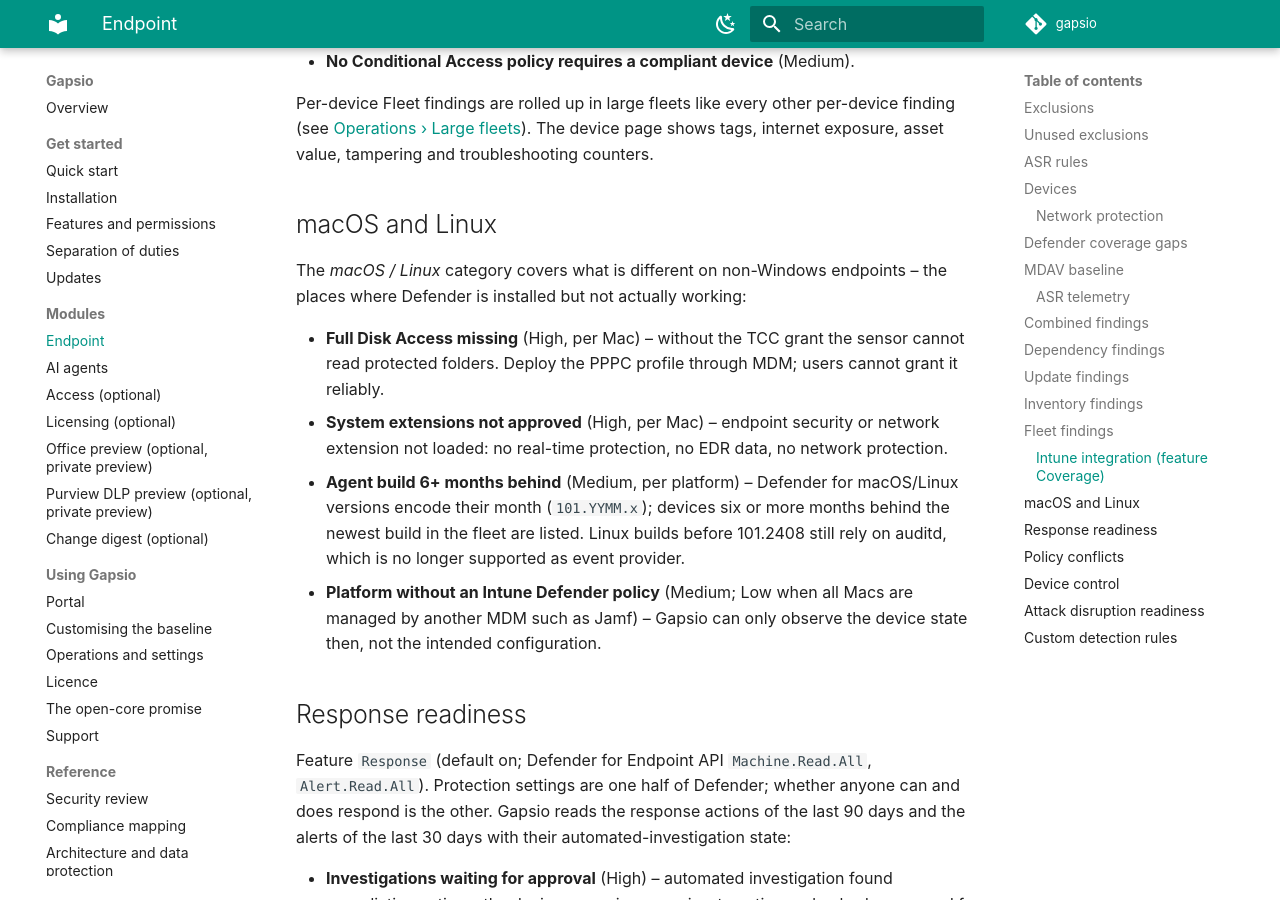
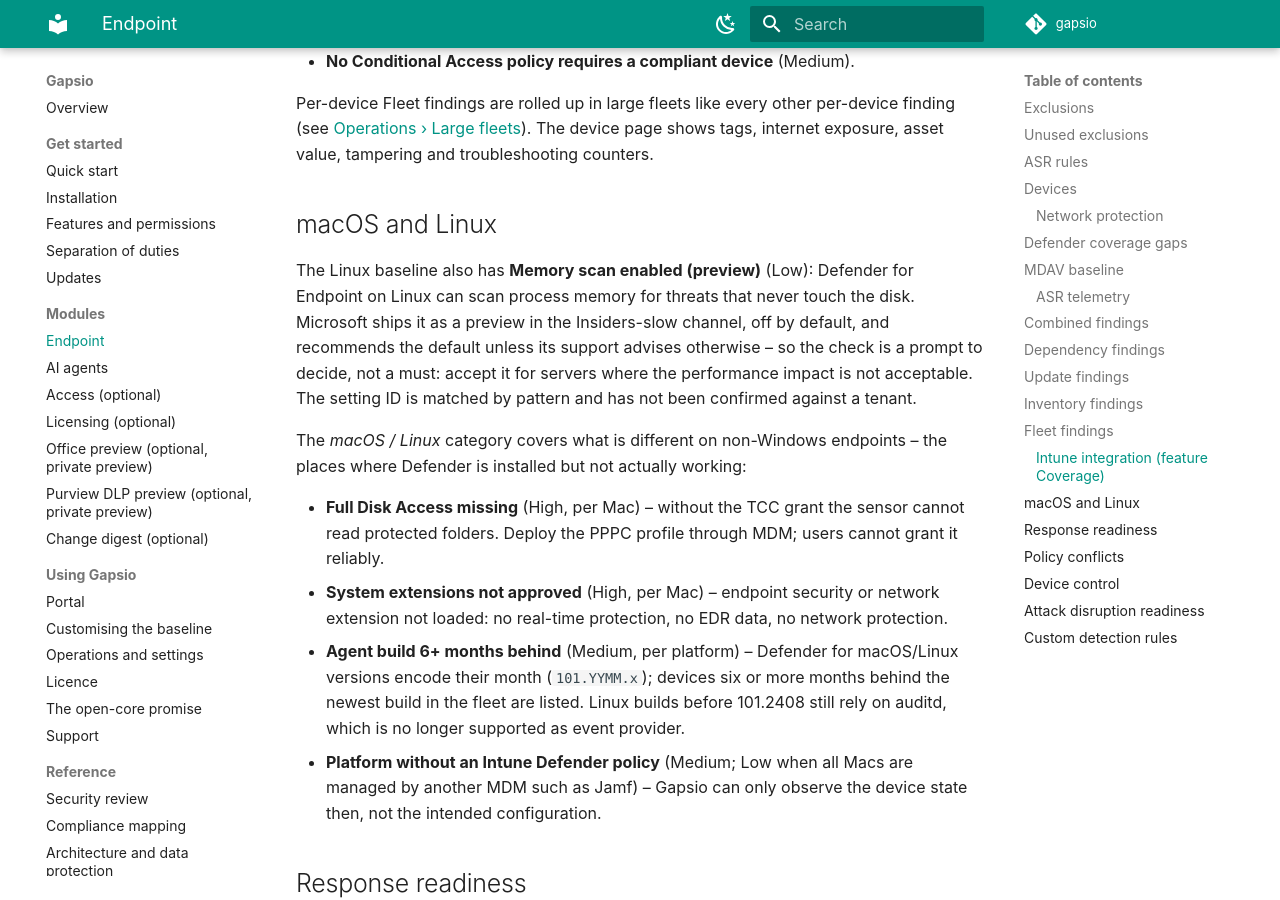
Before and after one commit to dominikhoefling/gapsio, an MkDocs documentation site: the page built from docs/modules/endpoint.md, in a window 1280 px wide and 900 px high, scrolled down 6626 px. Built offline with MkDocs 1.6.1 and Material for MkDocs 9.7.7, drawn with Linux system fonts in a browser that asks for light colours; comment, search, counter and statistics services are not loaded.

Commit message:
Baseline: Linux memory scan enabled (preview), Low
Confirmed item of the news digest (tracker issue 1, ticked on 2026-11-02 and
not implemented then). Defender for Endpoint on Linux can scan process memory
for memory-resident threats (MemoryScan, off by default). The check reads the
value from the assigned policies; the setting ID is matched by pattern and has
not been confirmed against a tenant. Rationale and docs say that it is a
preview in the Insiders-slow channel and that Microsoft recommends the default
unless its support advises otherwise.

Signed-off-by: Dominik Höfling <dominik.hoefling@outlook.com>

```diff
--- a/docs/modules/endpoint.md
+++ b/docs/modules/endpoint.md
@@ -195,6 +195,12 @@ asset value, tampering and troubleshooting counters.
 
 ## macOS and Linux
 
+The Linux baseline also has **Memory scan enabled (preview)** (Low): Defender for Endpoint on Linux can scan process
+memory for threats that never touch the disk. Microsoft ships it as a preview in the Insiders-slow channel, off by
+default, and recommends the default unless its support advises otherwise – so the check is a prompt to decide, not a
+must: accept it for servers where the performance impact is not acceptable. The setting ID is matched by pattern and
+has not been confirmed against a tenant.
+
 The *macOS / Linux* category covers what is different on non-Windows endpoints – the places where Defender is
 installed but not actually working:
 
```
Also changed, not shown: CHANGELOG.md (+6 -0 lines), src/functionapp/config/knowledge/endpoint.md (+6 -0 lines), 2 other files.
